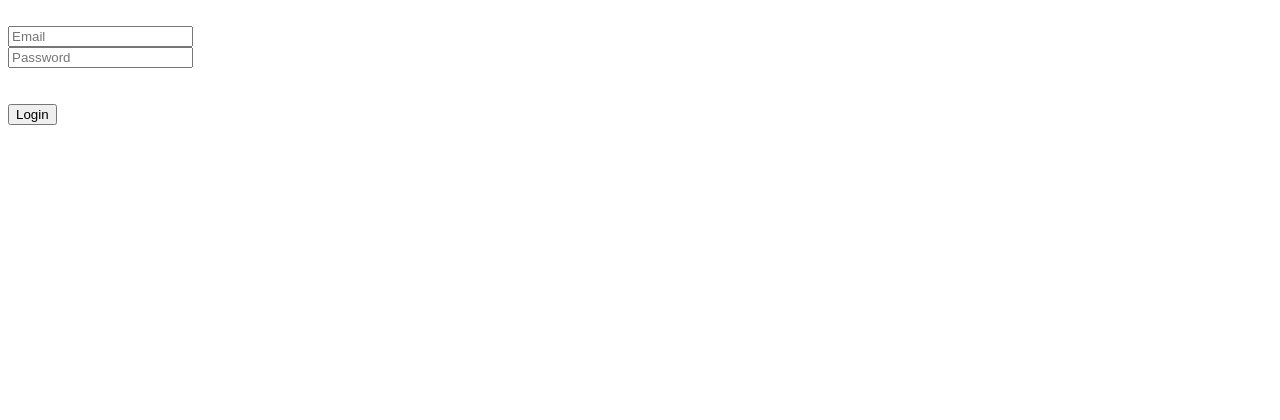
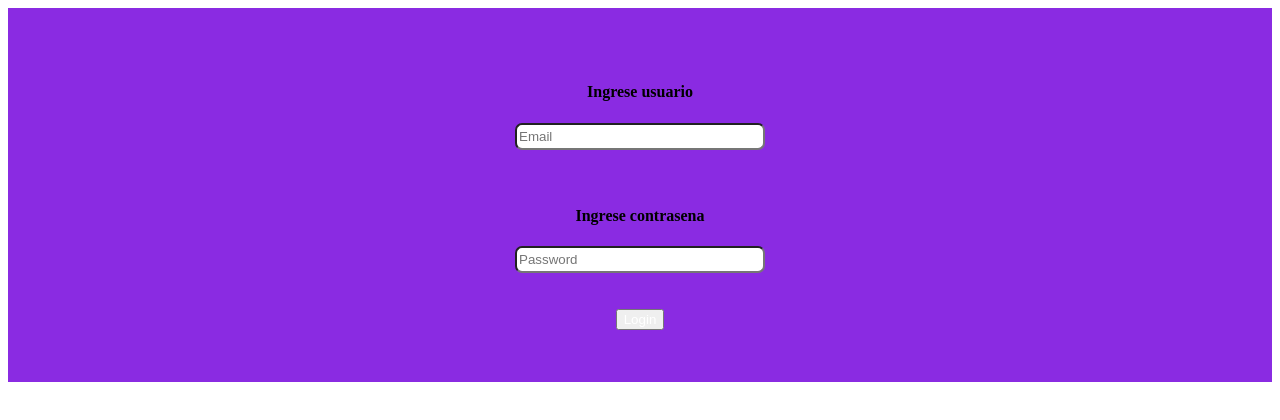
Before and after one commit to AndresSolano202/Pagian-de-compras, a plain HTML site: page Pagcompra/src/app/componentes/login/login.component.html in a window 1280 px wide. Drawn offline with Linux system fonts and the light colour scheme.

Commit message:
catorcecommit

```diff
--- a/Pagcompra/src/app/componentes/login/login.component.html
+++ b/Pagcompra/src/app/componentes/login/login.component.html
@@ -1,32 +1,39 @@
 <body >
+    <div style="background-color: blueviolet; text-align: center; " >
 
-    <div>
+        <div style="margin: 0%;;">
             <br/>
-        <form class="form-group row">
 
+            <form>
+                <br>
+                <br>
+                <h4>Ingrese usuario</h4>
                 <div class="form-group col-md-3">
 
-                <input type="email" name="email" placeholder="Email" class="form-control">
+                    <input type="email" name="email" placeholder="Email" class="form-control " style="border-radius: 7px;width: 250px; height: 27px; ">
 
                 </div>
-
+                <br>
+                <br>
+                <h4>Ingrese contrasena</h4>
                 <div>
 
-                <input type="password" name="password" placeholder="Password" class="form-control">
+                    <input type="password" name="password" placeholder="Password" class="form-control" style="border-radius: 7px; width: 250px; height: 27px;">
 
                 </div>
                 <br/>
                 <br/>
 
-            <div class="form-group col-md-3">
+                <div>
 
-                <button type="submit" class="btn btn-primary">Login</button>
+                    <button type="submit" class="btn success" style="color: white;">Login</button>
                 </div>
 
 
             </form>
-
-
+            <br>
+        </div>
+        <br>
     </div>
 
 </body>
--- a/Pagcompra/src/styles.css
+++ b/Pagcompra/src/styles.css
@@ -17,3 +17,13 @@ app-pagcompra{
 i-material-icons{
     padding-right: 500px;
 }
+
+.btn {
+    border: none;
+    background-color: mediumpurple;
+    padding: 14px 28px;
+    font-size: 16px;
+    cursor: pointer;
+    display: inline-block;
+    border-radius: 20px;
+}
```
Also changed, not shown: Pagcompra/src/app/app.component.html (+2 -1 lines), Pagcompra/src/app/componentes/pagcarrito/pagcarrito.component.html (+19 -0 lines), 1 other file. Lines whose indentation alone changed are shown as unchanged.
